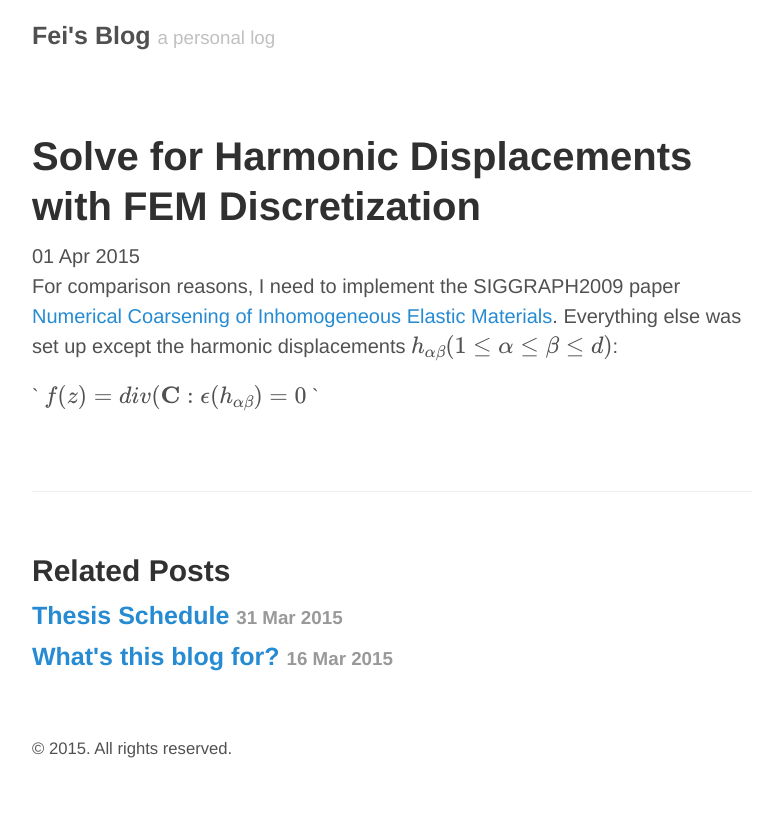
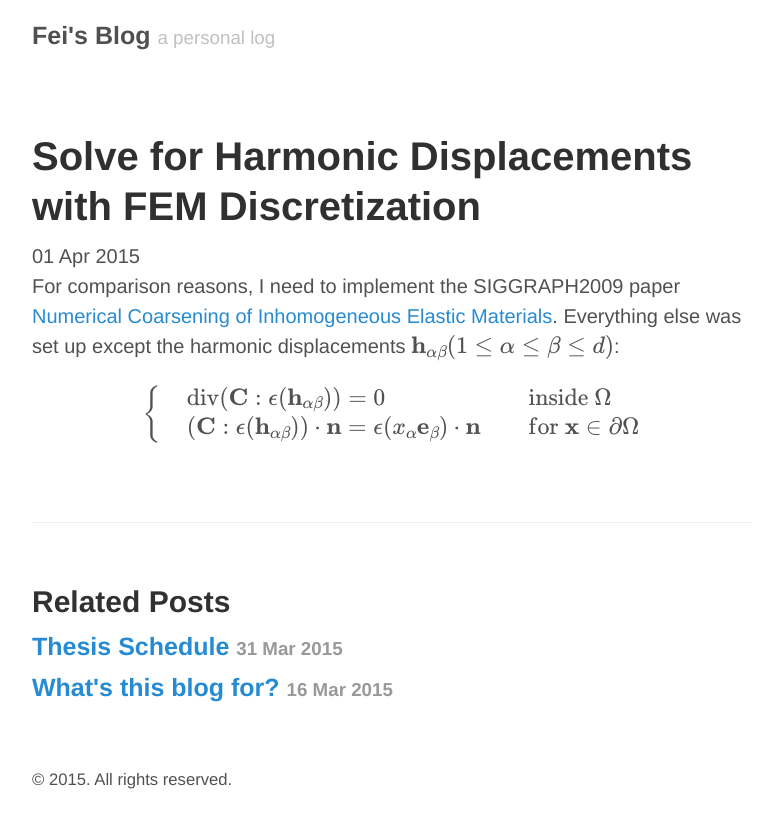
Before and after one commit to FeiZhu/blog, a Jekyll site: the page built from _posts/2015-04-01-solving-harmonic-displacements-with-fem-discretization.md, in a window 1280 px wide. Shown: the top 828 px of the page, without its empty margins (248-1031 px from the left). Built offline with Jekyll 4.4.1, drawn with Linux system fonts in a browser that asks for light colours; Markdown is read by kramdown in place of the engine named in the settings; formulas are drawn with MathJax 3.

Commit message:
Update 2015-04-01-solving-harmonic-displacements-with-fem-discretization.md

```diff
--- a/_posts/2015-04-01-solving-harmonic-displacements-with-fem-discretization.md
+++ b/_posts/2015-04-01-solving-harmonic-displacements-with-fem-discretization.md
@@ -3,10 +3,11 @@ layout: post
 title: Solve for Harmonic Displacements with FEM Discretization
 ---
 
-For comparison reasons, I need to implement the SIGGRAPH2009 paper [Numerical Coarsening of Inhomogeneous Elastic Materials](http://users.cms.caltech.edu/~owhadi/publications/KMOD09.pdf). Everything else was set up except the harmonic displacements $ h_{\alpha\beta} (1 \le \alpha \le \beta \le d) $:
+For comparison reasons, I need to implement the SIGGRAPH2009 paper [Numerical Coarsening of Inhomogeneous Elastic Materials](http://users.cms.caltech.edu/~owhadi/publications/KMOD09.pdf). Everything else was set up except the harmonic displacements $ \mathbf{h}_{\alpha\beta} (1 \le \alpha \le \beta \le d) $:
 
-`
 $$
-f(z) = div(\mathbf{C}:\epsilon(h_{\alpha\beta})=0
+\begin{cases}
+&\textrm{div}(\mathbf{C}:\epsilon(\mathbf{h}_{\alpha\beta}))=0 \quad & \textrm{inside}\  \Omega \\
+&(\mathbf{C}:\epsilon(\mathbf{h}_{\alpha\beta}))\cdot\mathbf{n}=\epsilon(x_{\alpha}\mathbf{e}_{\beta})\cdot\mathbf{n} \quad & \textrm{for} \ \mathbf{x} \in \partial \Omega
+\end{cases}
 $$
-`
```
